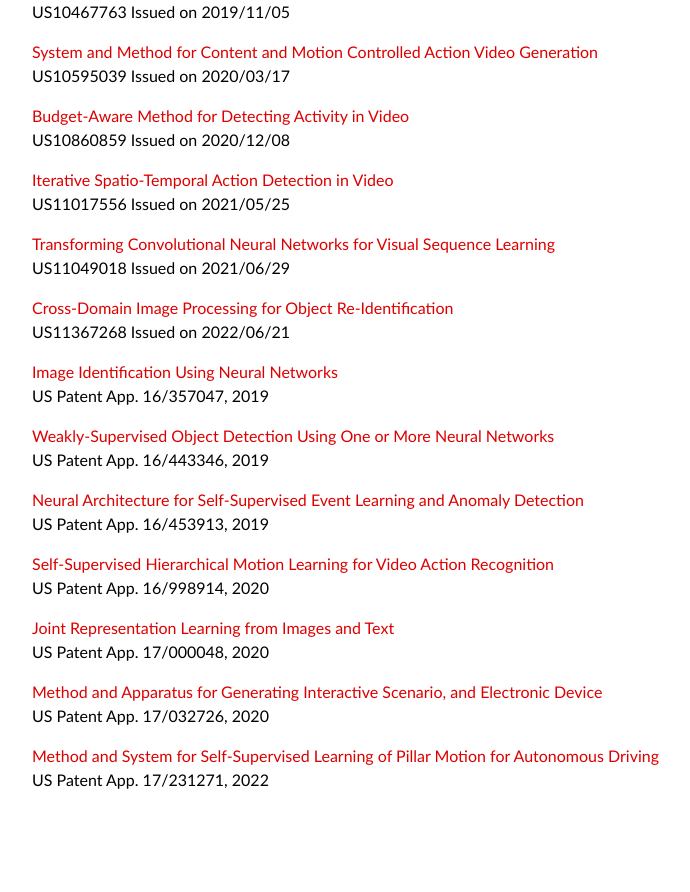
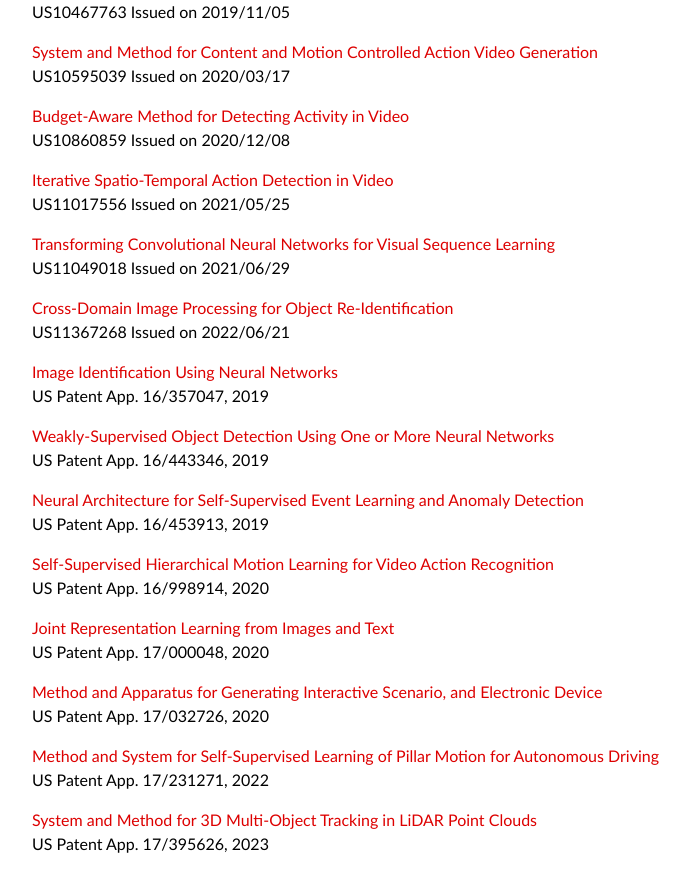
Before and after one commit to xiaodongyang/xiaodongyang.github.io, a Jekyll site: the page built from publications/index.md, in a window 1280 px wide and 900 px high, scrolled down 5642 px. Shown: the top 892 px of the window, without its empty margins (263-953 px from the left). Built offline with Jekyll 4.4.1, drawn with Linux system fonts in a browser that asks for light colours; some web fonts are replaced; before the commit the page ends 6478 px from its top, so only the background shows below that.

Commit message:
Update index.md

```diff
--- a/publications/index.md
+++ b/publications/index.md
@@ -284,3 +284,6 @@ US Patent App. 17/032726, 2020
 
 [Method and System for Self-Supervised Learning of Pillar Motion for Autonomous Driving](/publications/papers/17-231271.pdf)
 US Patent App. 17/231271, 2022
+
+[System and Method for 3D Multi-Object Tracking in LiDAR Point Clouds](/publications/papers/17-395626.pdf)
+US Patent App. 17/395626, 2023
```
